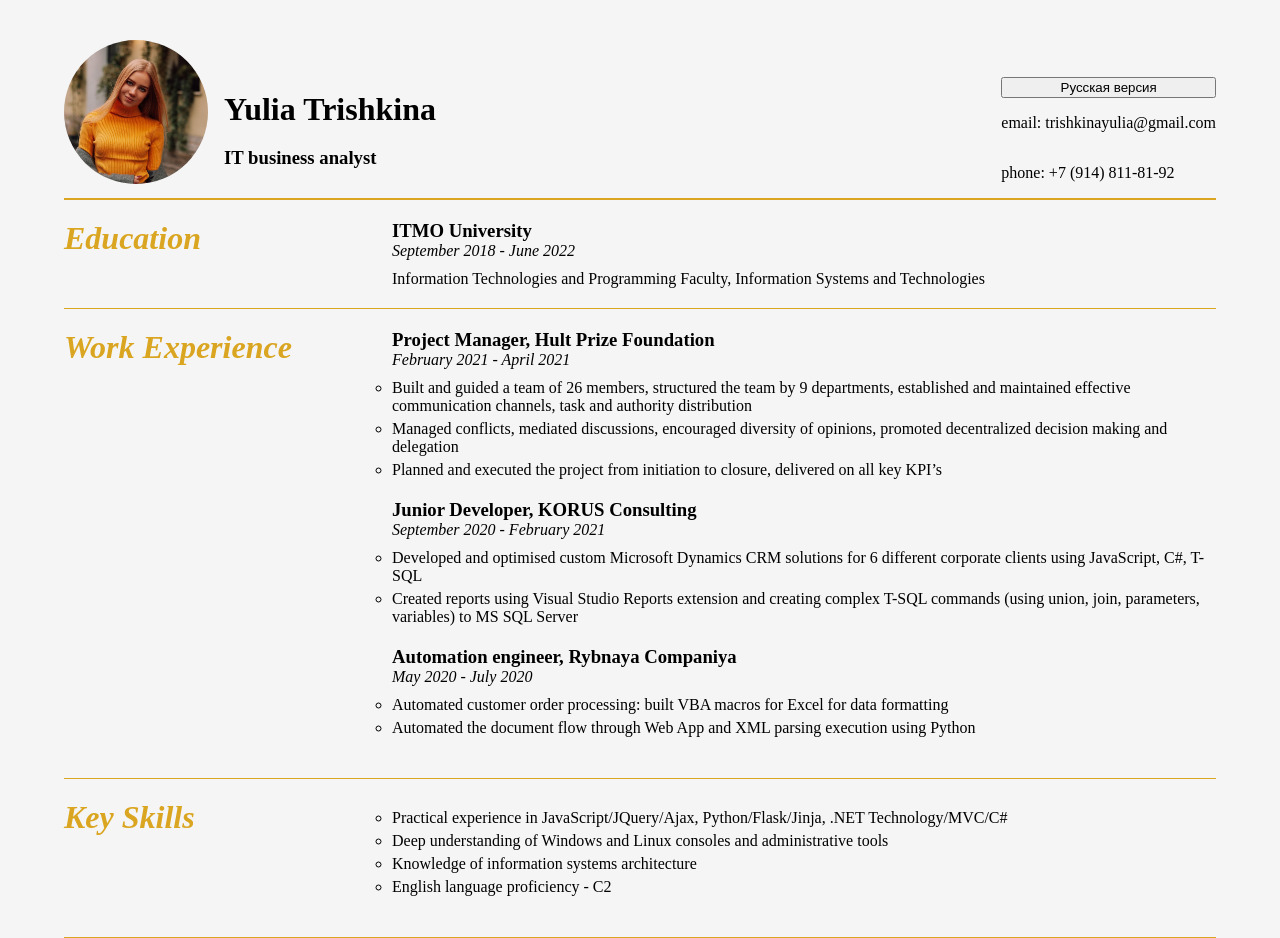
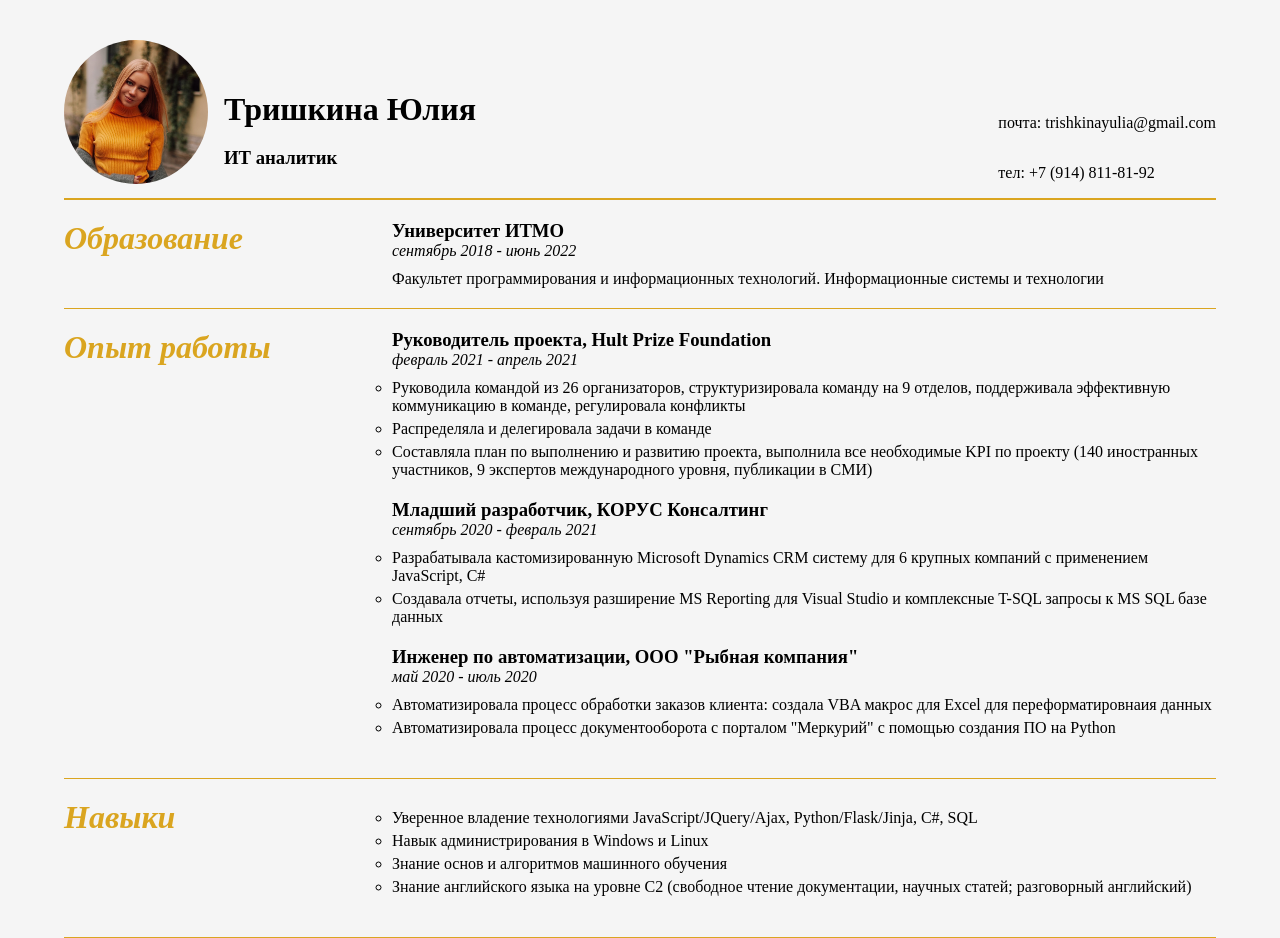
Before and after one commit to triyul22/CV, a plain HTML site: page index.html in a window 1280 px wide. Drawn offline with Linux system fonts and the light colour scheme.

Commit message:
russian cv version

```diff
--- a/index.css
+++ b/index.css
@@ -36,12 +36,16 @@ img {
 .info {
     white-space: nowrap;
 }
-.section_container {
+.section_container_eng {
+    visibility: hidden;
+}
+.section_container_eng, .section_container_rus {
     display: flex;
     border-bottom: 1px solid goldenrod;
     padding-top: 20px;
     padding-bottom: 20px;
 }
+
 .topic {
     margin: 0 20px 0 0;
     color: goldenrod;
--- a/index.html
+++ b/index.html
@@ -12,36 +12,20 @@
             <img src="src/img/photo.jpg" alt="My photo">
         </div>
         <div class="name_container">
-            <h1 style="margin: 0">Yulia Trishkina</h1>
-            <h3>IT business analyst</h3>
+            <h1 style="margin: 0">Тришкина Юлия</h1>
+            <h3>ИТ аналитик</h3>
         </div>
     </div>
     <div class="contact_container">
-        <button class="switcher" onclick="switch_language()">Русская версия</button>
-        <p class="info">email: trishkinayulia@gmail.com</p>
-        <p class="info">phone: +7 (914) 811-81-92</p>
+        <p class="info">почта: trishkinayulia@gmail.com</p>
+        <p class="info">тел: +7 (914) 811-81-92</p>
     </div>
 </header>
 <main>
-<!--    <section class="section_container">
-        <h3 class="topic">
-            General Information
-        </h3>
-&lt;!&ndash;        <h3 class="topic">
-            Основная информация
-        </h3>&ndash;&gt;
-        <div class="content">
-            Lorem ipsum dolor sit amet, consectetuer adipiscing elit. Aenean commodo ligula eget dolor. Aenean massa. Cum sociis natoque penatibus et magnis dis parturient montes, nascetur ridiculus mus. Donec quam felis, ultricies nec, pellentesque eu, pretium quis, sem. Nulla consequat massa quis enim. Donec pede justo, fringilla vel, aliquet nec, vulputate eget, arcu.
-        </div>
-&lt;!&ndash;        <div class="content">
-
-        </div>&ndash;&gt;
-    </section>-->
-    <section class="section_container">
+<!--    <section class="section_container_eng">
         <h3 class="topic">
             Education
         </h3>
-
         <div class="content">
             <h3 class="job_title">ITMO University</h3>
             <p class="period">September 2018 - June 2022</p>
@@ -50,13 +34,10 @@
             </div>
         </div>
     </section>
-    <section class="section_container">
+    <section class="section_container_eng">
         <h3 class="topic">
             Work Experience
         </h3>
-<!--        <h3 class="topic">
-            Опыт работы
-        </h3>-->
         <ul class="content">
             <li>
                 <h3 class="job_title">Project Manager, Hult Prize Foundation</h3>
@@ -67,36 +48,17 @@
                     <li>Planned and executed the project from initiation to closure, delivered on all key KPI’s</li>
                 </ul>
             </li>
-<!--            <li>
-                <h3 class="job_title">Руководитель проекта, Hult Prize Foundation</h3>
-                <p class="period">февраль 2021 - апрель 2021</p>
-                <div class="description">
-                    Структурирование командной работы по отделам, выстраивание эффективного способа взаимодействия команды
-                    Управление проектной командой, эффективное распределение и делегирование задач
-                    Развитие и реализация проекта, достижение необходимых результатов и соответствие поставленным KPI
-                </div>
-            </li>-->
             <li style="margin-top: 20px">
                 <h3 class="job_title">Junior Developer, KORUS Consulting</h3>
                 <p class="period">September 2020 - February 2021</p>
                 <ul class="description">
                     <li>Developed and optimised custom Microsoft Dynamics CRM solutions for 6 different corporate clients using JavaScript, C#, T-SQL</li>
-                    <li>Created reports using Visual Studio Reports extension and creating complex T-SQL commands (using union, join, parameters, variables) to MS SQL Server</li>
+                    <li>Created reports using MS Reporting for Visual Studio extension and creating complex T-SQL commands (using union, join, parameters, variables) to MS SQL Server</li>
                 </ul>
-<!--                <div class="description">
-                    Fullstack разработка для Microsoft Dynamics CRM 2009
-                    Разработка форм на front-end стороне с использованием JavaScript и JQuery фреймворка
-                    На back-end стороне разработка плагинов на C#
-                    Разработка отчетов с расширением Visual Studio Reports, написание сложных SQL-запросов (использование параметров и переменных, JOIN) для получения данных для отчета
-                </div>-->
             </li>
             <li style="margin-top: 20px">
                 <h3 class="job_title">Automation engineer, Rybnaya Companiya</h3>
                 <p class="period">May 2020 - July 2020</p>
-<!--                <div class="description">
-                    Автоматизация процесса обработки заказа клиента: реализация макроса (VBA) для Excel для формирования шаблона загрузки в 1С
-                    Автоматизация процесса заполнения ветеринарных документов продукции: программа взаимодействия с сайтом и парсер с использованием Python
-                </div>-->
                 <ul class="description">
                     <li>Automated customer order processing: built VBA macros for Excel for data formatting</li>
                     <li>Automated the document flow through Web App and XML parsing execution using Python</li>
@@ -104,24 +66,72 @@
             </li>
         </ul>
     </section>
-    <section class="section_container">
+    <section class="section_container_eng">
         <h3 class="topic">
             Key Skills
         </h3>
         <ul class="description" style="margin-left: 20px">
-            <li>Practical experience in JavaScript/JQuery/Ajax, Python/Flask/Jinja, .NET Technology/MVC/C#</li>
+            <li>Practical experience in JavaScript/JQuery/Ajax, Python/Flask/Jinja, C#, SQL </li>
             <li>Deep understanding of Windows and Linux consoles and administrative tools</li>
             <li>Knowledge of information systems architecture</li>
             <li>English language proficiency - C2</li>
-<!--            <li>Critical thinking</li>
-            <li>Leadership skills</li>-->
+        </ul>
+    </section>-->
+    <section class="section_container_rus">
+        <h3 class="topic">
+            Образование
+        </h3>
+        <div class="content">
+            <h3 class="job_title">Университет ИТМО</h3>
+            <p class="period">сентябрь 2018 - июнь 2022</p>
+            <div class="description">
+                Факультет программирования и информационных технологий. Информационные системы и технологии
+            </div>
+        </div>
+    </section>
+    <section class="section_container_rus">
+        <h3 class="topic">
+            Опыт работы
+        </h3>
+        <ul class="content">
+            <li>
+                <h3 class="job_title">Руководитель проекта, Hult Prize Foundation</h3>
+                <p class="period">февраль 2021 - апрель 2021</p>
+                <ul class="description">
+                    <li>Руководила командой из 26 организаторов, структуризировала команду на 9 отделов, поддерживала эффективную коммуникацию в команде, регулировала конфликты</li>
+                    <li>Распределяла и делегировала задачи в команде</li>
+                    <li>Составляла план по выполнению и развитию проекта, выполнила все необходимые KPI по проекту (140 иностранных участников, 9 экспертов международного уровня, публикации в СМИ)</li>
+                </ul>
+            </li>
+            <li style="margin-top: 20px">
+                <h3 class="job_title">Младший разработчик, КОРУС Консалтинг</h3>
+                <p class="period">сентябрь 2020 - февраль 2021</p>
+                <ul class="description">
+                    <li>Разрабатывала кастомизированную Microsoft Dynamics CRM систему для 6 крупных компаний с применением JavaScript, C#</li>
+                    <li>Создавала отчеты, используя разширение MS Reporting для Visual Studio и комплексные T-SQL запросы к MS SQL базе данных</li>
+                </ul>
+            </li>
+            <li style="margin-top: 20px">
+                <h3 class="job_title">Инженер по автоматизации, ООО "Рыбная компания"</h3>
+                <p class="period">май 2020 - июль 2020</p>
+                <ul class="description">
+                    <li>Автоматизировала процесс обработки заказов клиента: создала VBA макрос для Excel для переформатировнаия данных</li>
+                    <li>Автоматизировала процесс документооборота с порталом "Меркурий" с помощью создания ПО на Python</li>
+                </ul>
+            </li>
+        </ul>
+    </section>
+    <section class="section_container_rus">
+        <h3 class="topic">
+            Навыки
+        </h3>
+        <ul class="description" style="margin-left: 20px">
+            <li>Уверенное владение технологиями JavaScript/JQuery/Ajax, Python/Flask/Jinja, C#, SQL </li>
+            <li>Навык администрирования в Windows и Linux</li>
+            <li>Знание основ и алгоритмов машинного обучения</li>
+            <li>Знание английского языка на уровне C2 (свободное чтение документации, научных статей; разговорный английский)</li>
         </ul>
     </section>
 </main>
 </body>
-<script>
-    function switch_language() {
-
-    }
-</script>
 </html>
```
